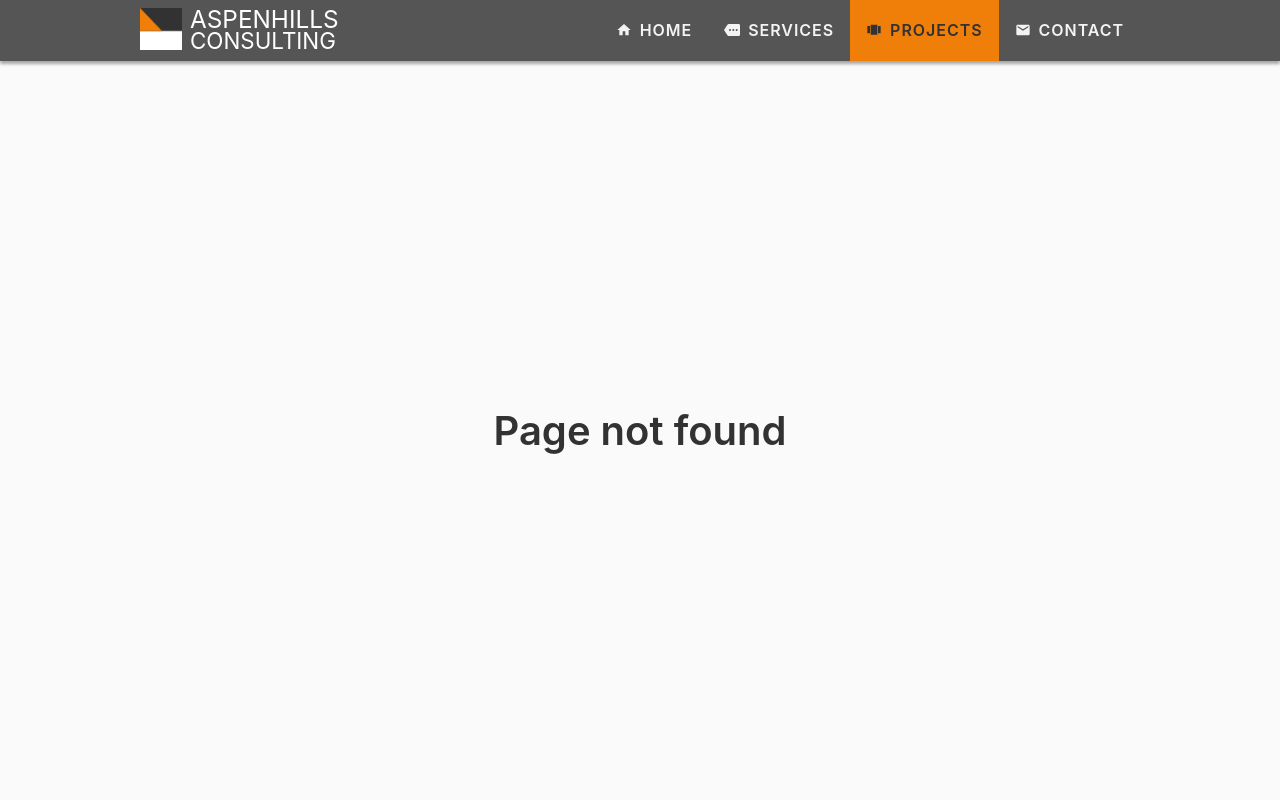
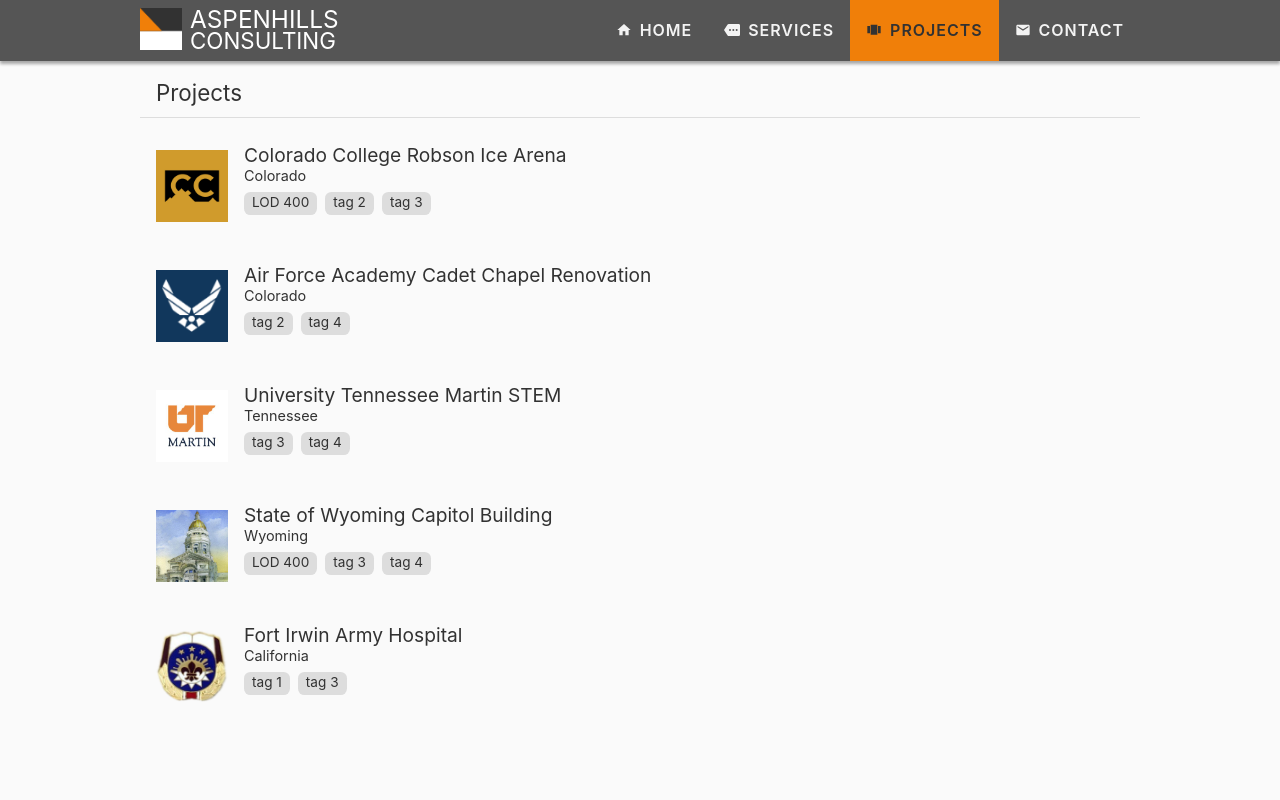
Before and after one commit to AspenhillsConsulting/Website-V2, a Vue app: page /projects in a window 1280 px wide. Shown: the top 800 px of the page. Built offline with nearby package versions, Linux system fonts and the light colour scheme.

Commit message:
Implement projects page.

```diff
--- a/src/data/projects.js
+++ b/src/data/projects.js
@@ -2,7 +2,7 @@ const projects = [
   {
     slug: 'colorado-college-robson-ice-arena',
     title: 'Colorado College Robson Ice Arena',
-    icon: '/other_logos/colorado_college.png',
+    icon: '/img/logos/colorado_college.png',
     date: 'mmm 20YY',
     location: {
       shortState: 'co',
@@ -13,9 +13,9 @@ const projects = [
     tags: ['LOD 400', 'tag 2', 'tag 3'],
   },
   {
-    slug: 'air-force-academy-cadet-chapel-rennovation',
-    title: 'Air Force Academy Cadet Chapel Rennovation',
-    icon: '/other_logos/af-logo.png',
+    slug: 'air-force-academy-cadet-chapel-renovation',
+    title: 'Air Force Academy Cadet Chapel Renovation',
+    icon: '/img/logos/af-logo.png',
     date: 'mmm 20YY',
     location: {
       shortState: 'co',
@@ -28,7 +28,7 @@ const projects = [
   {
     slug: 'university-tennessee-martin-stem',
     title: 'University Tennessee Martin STEM',
-    icon: '/other_logos/utmartin.jpg',
+    icon: '/img/logos/utmartin.jpg',
     date: 'mmm 20YY',
     location: {
       shortState: 'tn',
@@ -41,7 +41,7 @@ const projects = [
   {
     slug: 'state-of-wyoming-capitol-building',
     title: 'State of Wyoming Capitol Building',
-    icon: '/other_logos/wyoming_capitol.jpg',
+    icon: '/img/logos/wyoming_capitol.jpg',
     date: 'mmm 20YY',
     location: {
       shortState: 'wy',
@@ -54,7 +54,7 @@ const projects = [
   {
     slug: 'fort-irwin-army-hospital',
     title: 'Fort Irwin Army Hospital',
-    icon: '/other_logos/fortirwin.png',
+    icon: '/img/logos/fortirwin.png',
     date: 'mmm 20YY',
     location: {
       shortState: 'ca',
--- a/src/router/index.js
+++ b/src/router/index.js
@@ -36,6 +36,12 @@ const router = createRouter({
     },
 
     {
+      path: '/projects',
+      name: 'projects',
+      component: () => import('@/views/projects/ProjectsIndexView.vue'),
+    },
+
+    {
       path: '/:pathMatch(.*)',
       name: 'notFound',
       component: () => import('@/views/NotFoundView.vue'),
--- /dev/null
+++ b/src/views/projects/ProjectsIndexView.vue
@@ -0,0 +1,84 @@
+<template>
+  <main>
+    <content-card>
+      <template v-slot:header> Projects </template>
+
+      <div class="projects-list">
+        <div v-for="project in projects" :key="project.slug" class="project">
+          <div class="project-image">
+            <img :src="project.icon" aria-hidden="true" />
+          </div>
+
+          <div class="project-info">
+            <div class="project-title">
+              {{ project.title }}
+            </div>
+
+            <div class="project-location">
+              {{ project.location.fullState }}
+            </div>
+
+            <div class="project-tags">
+              <div class="project-tag" v-for="tag in project.tags" :key="tag">
+                {{ tag }}
+              </div>
+            </div>
+          </div>
+        </div>
+      </div>
+    </content-card>
+  </main>
+</template>
+
+<script setup>
+import ContentCard from '@/components/ContentCard.vue'
+import { projects } from '@/data/projects'
+</script>
+
+<style scoped>
+.project {
+  --image-size: 72px;
+  display: flex;
+  gap: 1rem;
+  margin-top: 3rem;
+}
+
+.project:first-child {
+  margin-top: 1rem;
+}
+
+.project-image {
+  width: var(--image-size);
+  flex: 0 0 var(--image-size);
+}
+
+.project-image > img {
+  max-width: var(--image-size);
+  max-height: var(--image-size);
+  margin: 0 auto;
+  display: block;
+}
+
+.project-tags {
+  display: flex;
+  flex-wrap: wrap;
+  gap: 0.5rem;
+  margin-top: 0.5rem;
+}
+
+.project-tag {
+  background: #ddd;
+  border-radius: 0.4rem;
+  padding: 0.1rem 0.5rem 0.3rem 0.5rem;
+  font-size: 0.85rem;
+}
+
+.project-location {
+  font-size: 0.9rem;
+}
+
+.project-title {
+  font-size: 1.2rem;
+  margin-top: -0.4rem;
+}
+</style>
```
